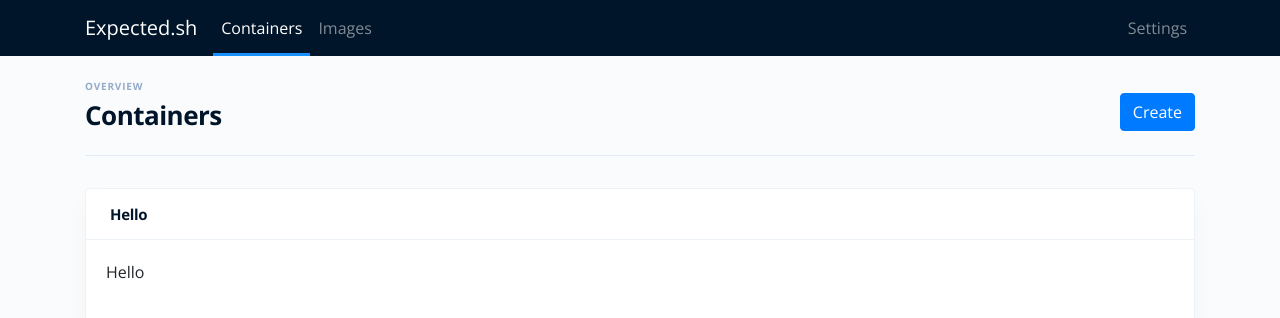
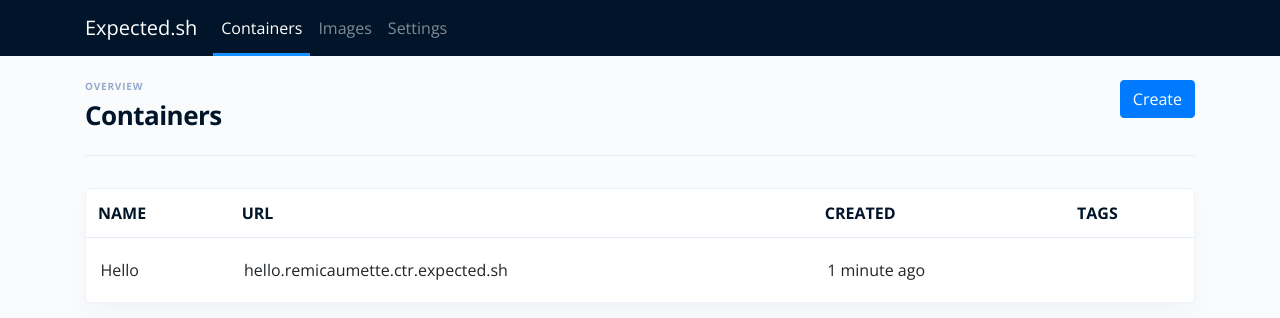
Before and after one commit to expected-archives/old-expected, a React app in the folder dashboard/: page /containers in a window 1280 px wide. Shown: the top 318 px of the page. Built offline with nearby package versions, Linux system fonts and the light colour scheme.

Commit message:
update components

```diff
--- a/dashboard/package.json
+++ b/dashboard/package.json
@@ -30,6 +30,7 @@
     "antd": "^3.13.0",
     "bootstrap": "^4.2.1",
     "history": "^4.7.2",
+    "prop-types": "^15.6.2",
     "react": "^16.7.0",
     "react-dom": "^16.7.0",
     "react-router-dom": "^4.3.1",
--- /dev/null
+++ b/dashboard/src/components/TableCard.jsx
@@ -0,0 +1,31 @@
+import React from 'react'
+
+export default ({ title, children }) => (
+    <div className={'card'}>
+        {title && (
+            <div className={'card-header'}>
+                <h4>{title}</h4>
+            </div>
+        )}
+        <div className={'card-table table-responsive'}>
+            <table className={'table'}>
+                <thead>
+                    <tr>
+                        <th>Name</th>
+                        <th>URL</th>
+                        <th>Created</th>
+                        <th>Tags</th>
+                    </tr>
+                </thead>
+                <tbody>
+                    <tr>
+                        <td>Hello</td>
+                        <td>hello.remicaumette.ctr.expected.sh</td>
+                        <td>1 minute ago</td>
+                        <td></td>
+                    </tr>
+                </tbody>
+            </table>
+        </div>
+    </div>
+)
--- a/dashboard/src/components/index.js
+++ b/dashboard/src/components/index.js
@@ -1,2 +1,3 @@
+export { default as Card } from './Card'
 export { default as Header } from './Header'
-export { default as Card } from './Card'
+export { default as TableCard } from './TableCard'
--- a/dashboard/src/index.jsx
+++ b/dashboard/src/index.jsx
@@ -2,32 +2,30 @@ import React from 'react'
 import ReactDOM from 'react-dom'
 import createBrowserHistory from 'history/createBrowserHistory'
 import { Link, Router } from 'react-router-dom'
-import { Header, Card } from './components'
-import './index.scss'
+import { Header, TableCard, Card } from './components'
+import './styles/index.scss'
 
 const App = () => (
     <Router history={createBrowserHistory()}>
         <div>
-            <nav className="navbar navbar-expand-lg navbar-dark">
+            <nav className={'navbar navbar-expand-lg navbar-dark'}>
                 <div className={'container'}>
                     <Link to={'/'} className={'navbar-brand'}>Expected.sh</Link>
-                    <button className="navbar-toggler" type="button" data-toggle="collapse"
-                            data-target="#navbarNav" aria-controls="navbarNav" aria-expanded="false"
-                            aria-label="Toggle navigation">
-                        <span className="navbar-toggler-icon"></span>
+                    <button className={'navbar-toggler'} type={'button'}>
+                        <span className={'navbar-toggler-icon'}/>
                     </button>
-                    <div className="collapse navbar-collapse" id="navbarNav">
-                        <ul className="navbar-nav">
-                            <li className="nav-item active">
-                                <a className="nav-link" href="#">Containers</a>
+                    <div className={'collapse navbar-collapse'}>
+                        <ul className={'navbar-nav'}>
+                            <li className={'nav-item active'}>
+                                <Link to={'/containers'} className={'nav-link'}>Containers</Link>
                             </li>
-                            <li className="nav-item">
-                                <a className="nav-link" href="#">Images</a>
+                            <li className={'nav-item'}>
+                                <Link to={'/images'} className={'nav-link'}>Images</Link>
                             </li>
                         </ul>
-                        <ul className="navbar-nav ml-auto">
-                            <li className="nav-item">
-                                <a className="nav-link" href="#">Settings</a>
+                        <ul className={'navbar-nav ml-auto'}>
+                            <li className={'nav-item'}>
+                                <Link to={'/settings'} className={'nav-link'}>Settings</Link>
                             </li>
                         </ul>
                     </div>
@@ -41,9 +39,7 @@ const App = () => (
                     </Link>
                 </Header>
 
-                <Card title={'Hello'}>
-                    <p>Hello</p>
-                </Card>
+                <TableCard />
             </div>
         </div>
     </Router>
--- a/dashboard/src/index.scss
+++ /dev/null
@@ -1,79 +0,0 @@
-@import '~bootstrap/scss/bootstrap';
-
-$primary: #1890ff;
-
-.navbar-dark {
-  background: #001529;
-}
-
-body {
-  font-family: 'Open Sans', sans-serif;
-  background: #f9fbfd;
-}
-
-.content {
-  background: #fff;
-  margin-top: 64px;
-  padding: 24px;
-  min-height: 280px;
-}
-
-.nav-item.active {
-  border-bottom: 3px solid #1890ff;
-  padding-bottom: 5px;
-  margin-bottom: -8px;
-}
-
-.header {
-  padding-top: 1.5rem;
-  padding-bottom: 1.5rem;
-  border-bottom: 1px solid #e3ebf6;
-  margin-bottom: 2rem;
-}
-
-h1 {
-  color: #001529;
-  font-size: 1.625rem;
-}
-
-h4 {
-  color: #001529;
-  font-size: .9375rem;
-  letter-spacing: -.02em;
-  font-weight: 700;
-}
-
-.header-title {
-  letter-spacing: -.02em;
-  font-weight: 700;
-}
-
-.header-pretitle {
-  font-size: .625rem;
-  letter-spacing: .08em;
-  text-transform: uppercase;
-  color: #95aac9;
-  font-weight: 700;
-}
-
-.header-title {
-  margin-bottom: 0;
-}
-
-.card {
-  margin-bottom: 1.5rem;
-  border-color: #edf2f9;
-  box-shadow: 0 0.75rem 1.5rem rgba(18,38,63,.03);
-}
-
-.card-header {
-  margin-bottom: 0;
-  padding: 1rem 1.5rem;
-  color: inherit;
-  border-bottom: 1px solid #edf2f9;
-  background-color: transparent;
-}
-
-.card-header h4 {
-  margin: 0;
-}
--- /dev/null
+++ b/dashboard/src/styles/card.scss
@@ -0,0 +1,48 @@
+@import 'variables';
+@import '~bootstrap/scss/card';
+
+.card {
+  margin-bottom: 1.5rem;
+  border-color: #edf2f9;
+  box-shadow: 0 0.75rem 1.5rem rgba(18, 38, 63, .03);
+}
+
+.card-header {
+  margin-bottom: 0;
+  padding: 1rem 1.5rem;
+  color: inherit;
+  border-bottom: 1px solid $grey-light;
+  background-color: transparent;
+}
+
+.card-header h4 {
+  margin: 0;
+}
+
+.card-table table {
+  margin-bottom: 0;
+}
+
+.card-table thead {
+  background-color: transparent;
+}
+
+.card-table thead th {
+  border: none;
+}
+
+.card-table tbody td {
+  padding: 1.25rem 0.9rem;
+}
+
+.card-table .table th {
+  border: none;
+  border-bottom: 1px solid $grey-light;
+}
+
+.card-table th {
+  color: $dark;
+  font-weight: 700;
+  text-transform: uppercase;
+  border: none;
+}
--- /dev/null
+++ b/dashboard/src/styles/header.scss
@@ -0,0 +1,19 @@
+@import 'variables';
+
+.header {
+  padding-top: 1.5rem;
+  padding-bottom: 1.5rem;
+  border-bottom: 1px solid $grey-light;
+  margin-bottom: 2rem;
+}
+
+.header-title {
+  font-weight: 700;
+  margin-bottom: 0;
+}
+
+.header-pretitle {
+  color: $grey;
+  letter-spacing: .08em;
+  text-transform: uppercase;
+}
--- /dev/null
+++ b/dashboard/src/styles/index.scss
@@ -0,0 +1,61 @@
+@import '~bootstrap/scss/functions';
+@import '~bootstrap/scss/variables';
+@import '~bootstrap/scss/mixins';
+@import '~bootstrap/scss/root';
+@import '~bootstrap/scss/reboot';
+@import '~bootstrap/scss/type';
+@import '~bootstrap/scss/images';
+@import '~bootstrap/scss/grid';
+@import '~bootstrap/scss/tables';
+@import '~bootstrap/scss/forms';
+@import '~bootstrap/scss/buttons';
+@import 'variables';
+@import 'header';
+@import 'card';
+@import 'navbar';
+
+body {
+  font-family: 'Open Sans', sans-serif;
+  background: #f9fbfd;
+}
+
+h1, h2, h3, h4, h5, h6 {
+  color: $dark;
+  letter-spacing: -.02em;
+  font-weight: 700;
+}
+
+h1 {
+  font-size: 1.625rem;
+}
+
+h2 {
+  font-size: 1.125rem;
+}
+
+h3 {
+  font-size: 1.0625rem;
+}
+
+h4 {
+  font-size: .9375rem;
+}
+
+h5 {
+  font-size: .8125rem;
+}
+
+h6 {
+  font-size: .625rem;
+}
+
+p {
+  color: $dark;
+}
+
+.content {
+  background: #fff;
+  margin-top: 64px;
+  padding: 24px;
+  min-height: 280px;
+}
--- /dev/null
+++ b/dashboard/src/styles/navbar.scss
@@ -0,0 +1,13 @@
+@import 'variables';
+@import '~bootstrap/scss/nav';
+@import '~bootstrap/scss/navbar';
+
+.navbar-dark {
+  background: $dark;
+}
+
+.nav-item.active {
+  border-bottom: 3px solid $primary;
+  padding-bottom: 5px;
+  margin-bottom: -8px;
+}
--- /dev/null
+++ b/dashboard/src/styles/variables.scss
@@ -0,0 +1,5 @@
+$primary: #1890ff;
+$dark: #001529;
+
+$grey: #95aac9;
+$grey-light: #e3ebf6;
```
Also changed, not shown: dashboard/src/components/Card.jsx (+8 -1 lines), dashboard/src/components/Header.jsx (+9 -1 lines).
